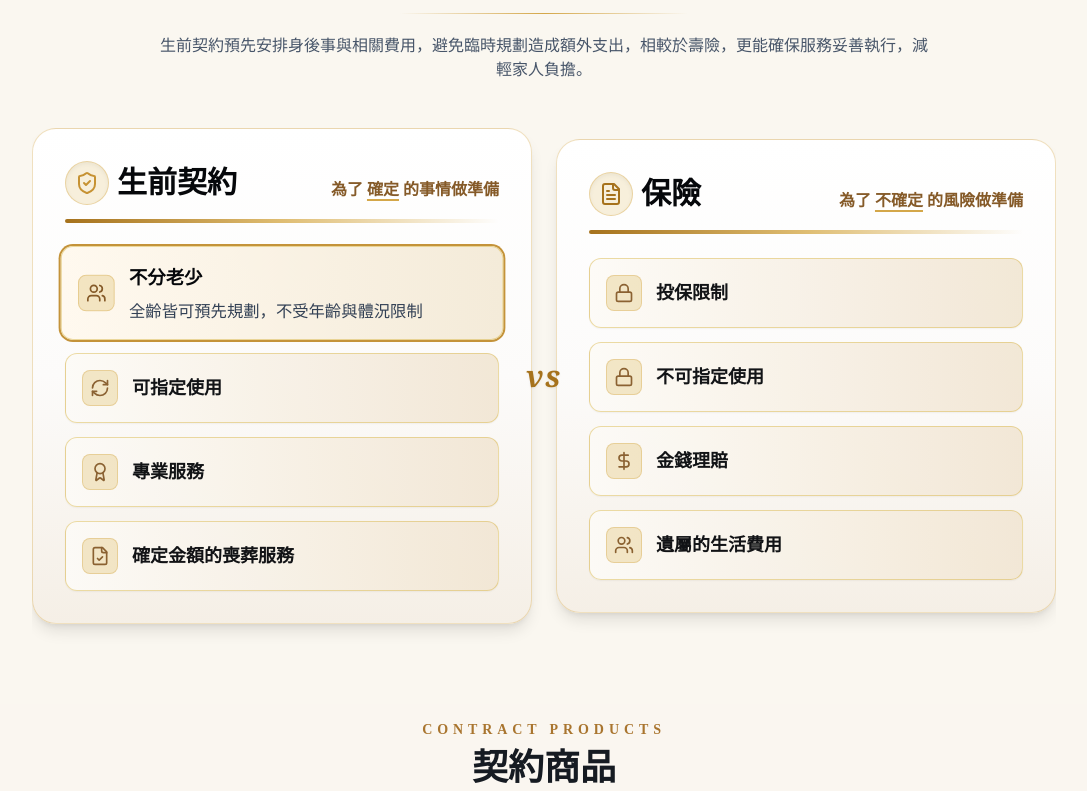
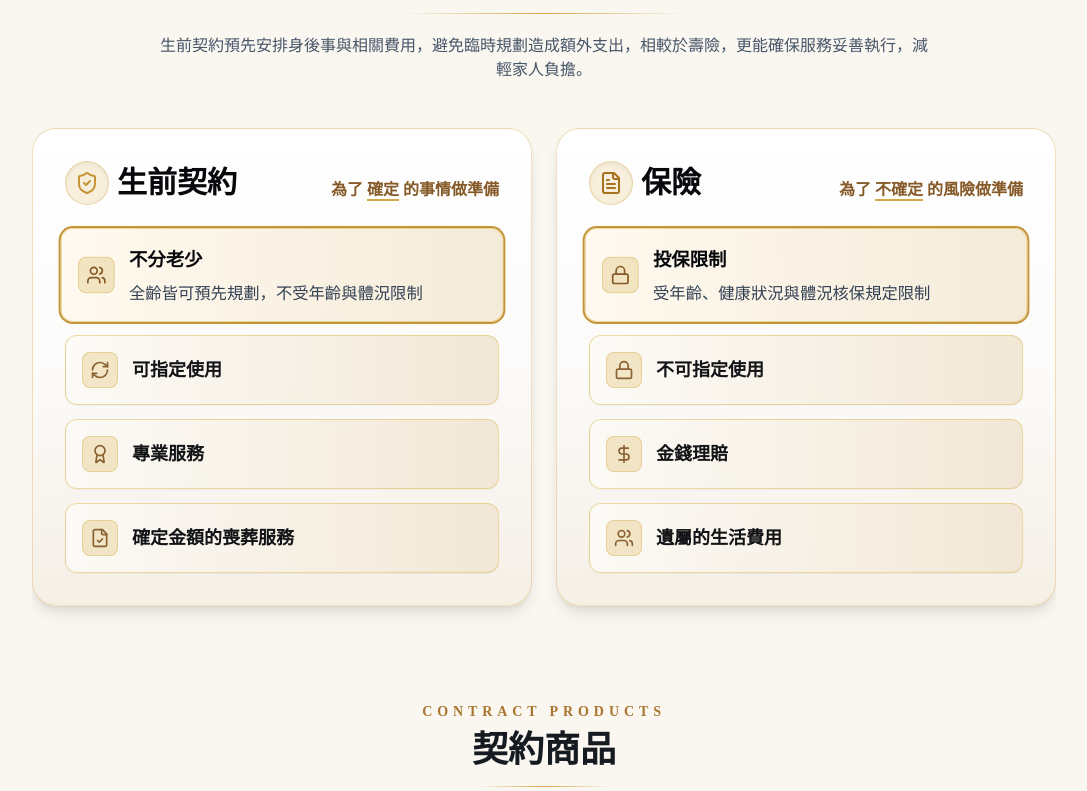
Before and after one commit to m9606286/baoci-life-website, a React (Vite) app: page /preneed in a window 1280 px wide. Shown: the part 1709-2500 px from the top of the page, without its empty margins (96-1183 px from the left). Built offline with nearby package versions, Linux system fonts and the light colour scheme.

Commit message:
Update PreneedContract.tsx

```diff
--- a/src/components/PreneedContract.tsx
+++ b/src/components/PreneedContract.tsx
@@ -46,7 +46,7 @@ const preneedItems = [
   { title: '確定金額的喪葬服務', desc: '預約現價鎖定，免受未來通膨影響', icon: FileCheck },
 ];
 
-// 保險 4 大互動項目 (第二個「不可指定使用」改為鎖的小圖)
+// 保險 4 大互動項目
 const insuranceItems = [
   { title: '投保限制', desc: '受年齡、健康狀況與體況核保規定限制', icon: Lock },
   { title: '不可指定使用', desc: '被保險人於投保時即固定，無法隨意變更使用對象', icon: Lock },
@@ -61,9 +61,8 @@ export default function PreneedConcept() {
   const [activeIndex, setActiveIndex] = useState<number>(1);
   const [years, setYears] = useState<number>(5); // 預設為 5 年後，最多 80 年
 
-  // 生前契約與保險互動卡片選中狀態 (保險初始不預設選中任何一項，設為 null)
-  const [activePreneedIdx, setActivePreneedIdx] = useState<number | null>(0);
-  const [activeInsIdx, setActiveInsIdx] = useState<number | null>(null);
+  // 生前契約與保險同步展開狀態（預設展開第一項）
+  const [activeIdx, setActiveIdx] = useState<number | null>(0);
 
   // SVG 座標基準常數
   const startX = 135;
@@ -390,7 +389,7 @@ export default function PreneedConcept() {
           </div>
         </div>
 
-        {/* 4. 生前契約與保險差異 */}
+        {/* 4. 生前契約與保險差異 (左右同步展開互動、無 VS、無副標下方線條) */}
         <div className="max-w-5xl mx-auto py-6 relative overflow-hidden">
 
           {/* 區塊標題 */}
@@ -407,14 +406,14 @@ export default function PreneedConcept() {
             </p>
           </div>
 
-          {/* 左右對比雙大卡片容器 (含中間手寫風格 vs) */}
-          <div className="grid grid-cols-1 lg:grid-cols-12 gap-6 items-center relative">
+          {/* 左右對比雙大卡片容器 */}
+          <div className="grid grid-cols-1 lg:grid-cols-12 gap-6 items-start">
 
             {/* 左側：生前契約卡片 */}
-            <div className="lg:col-span-6 bg-gradient-to-b from-white via-[#fcfbfa] to-[#f5efe6] rounded-3xl p-6 sm:p-8 border border-gold-400/35 shadow-lg relative group hover:-translate-y-1 transition-all duration-300">
+            <div className="lg:col-span-6 bg-gradient-to-b from-white via-[#fcfbfa] to-[#f5efe6] rounded-3xl p-6 sm:p-8 border border-gold-400/35 shadow-lg relative group transition-all duration-300">
 
               <div className="mb-6">
-                {/* 標題與副標並排 */}
+                {/* 標題與「為了 確定 的事情做準備」並排 */}
                 <div className="flex flex-col sm:flex-row sm:items-baseline justify-between gap-2">
                   <div className="flex items-center gap-2">
                     <div className="w-11 h-11 rounded-full bg-gold-100/80 border border-gold-400/40 flex items-center justify-center shadow-inner shrink-0">
@@ -426,20 +425,18 @@ export default function PreneedConcept() {
                     為了 <span className="underline decoration-gold-400 decoration-2 underline-offset-4">確定</span> 的事情做準備
                   </p>
                 </div>
-                {/* 質感線放在副標下方：左邊深右邊淺 */}
-                <div className="w-full h-1 bg-gradient-to-r from-[#A6721C] via-gold-300 to-transparent mt-3.5 rounded-full" />
               </div>
 
-              {/* 四個互動式條列項目 (無右側短線、字級加大) */}
+              {/* 四個同步互動式條列項目 */}
               <div className="space-y-3.5">
                 {preneedItems.map((item, idx) => {
                   const ItemIcon = item.icon;
-                  const isSelected = activePreneedIdx === idx;
+                  const isSelected = activeIdx === idx;
                   return (
                     <div
                       key={idx}
-                      onClick={() => setActivePreneedIdx(idx)}
-                      onMouseEnter={() => setActivePreneedIdx(idx)}
+                      onClick={() => setActiveIdx(idx)}
+                      onMouseEnter={() => setActiveIdx(idx)}
                       className={`rounded-xl p-4 text-ink-950 flex items-center gap-3.5 shadow-sm transition-all duration-300 cursor-pointer select-none border ${
                         isSelected
                           ? 'scale-[1.02] ring-2 ring-gold-500 shadow-md bg-gradient-to-r from-[#fff9ef] to-[#f4ebd9]'
@@ -465,16 +462,11 @@ export default function PreneedConcept() {
 
             </div>
 
-            {/* 中間手寫風格 vs (桌面版絕對置中懸浮) */}
-            <div className="hidden lg:flex absolute left-1/2 -translate-x-1/2 z-20 font-serif font-italic text-3xl font-bold text-[#A6721C] items-center justify-center tracking-wider select-none drop-shadow-sm" style={{ fontFamily: 'Georgia, serif', fontStyle: 'italic' }}>
-              vs
-            </div>
-
             {/* 右側：保險卡片 */}
-            <div className="lg:col-span-6 bg-gradient-to-b from-white via-[#fcfbfa] to-[#f5efe6] rounded-3xl p-6 sm:p-8 border border-gold-400/35 shadow-lg relative group hover:-translate-y-1 transition-all duration-300">
+            <div className="lg:col-span-6 bg-gradient-to-b from-white via-[#fcfbfa] to-[#f5efe6] rounded-3xl p-6 sm:p-8 border border-gold-400/35 shadow-lg relative group transition-all duration-300">
 
               <div className="mb-6">
-                {/* 標題與副標並排 */}
+                {/* 標題與「為了 不確定 的風險做準備」並排 */}
                 <div className="flex flex-col sm:flex-row sm:items-baseline justify-between gap-2">
                   <div className="flex items-center gap-2">
                     <div className="w-11 h-11 rounded-full bg-gold-100/80 border border-gold-400/40 flex items-center justify-center shadow-inner shrink-0">
@@ -486,20 +478,18 @@ export default function PreneedConcept() {
                     為了 <span className="underline decoration-gold-400 decoration-2 underline-offset-4">不確定</span> 的風險做準備
                   </p>
                 </div>
-                {/* 質感線放在副標下方：左邊深右邊淺 */}
-                <div className="w-full h-1 bg-gradient-to-r from-[#A6721C] via-gold-300 to-transparent mt-3.5 rounded-full" />
               </div>
 
-              {/* 四個互動式條列項目 (無右側短線、字級加大) */}
+              {/* 四個同步互動式條列項目 */}
               <div className="space-y-3.5">
                 {insuranceItems.map((item, idx) => {
                   const ItemIcon = item.icon;
-                  const isSelected = activeInsIdx === idx;
+                  const isSelected = activeIdx === idx;
                   return (
                     <div
                       key={idx}
-                      onClick={() => setActiveInsIdx(idx)}
-                      onMouseEnter={() => setActiveInsIdx(idx)}
+                      onClick={() => setActiveIdx(idx)}
+                      onMouseEnter={() => setActiveIdx(idx)}
                       className={`rounded-xl p-4 text-ink-950 flex items-center gap-3.5 shadow-sm transition-all duration-300 cursor-pointer select-none border ${
                         isSelected
                           ? 'scale-[1.02] ring-2 ring-gold-500 shadow-md bg-gradient-to-r from-[#fff9ef] to-[#f4ebd9]'
```
